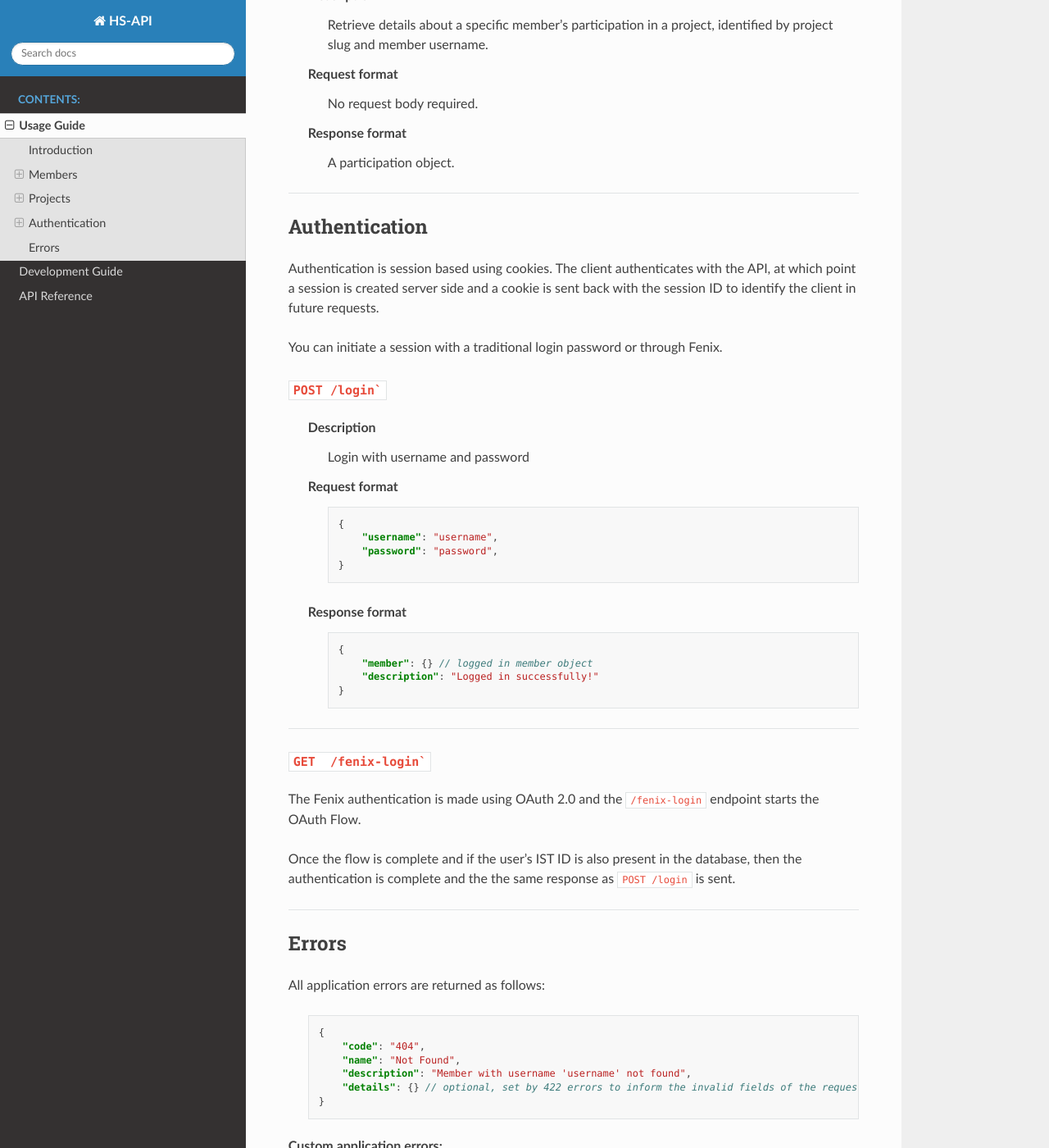
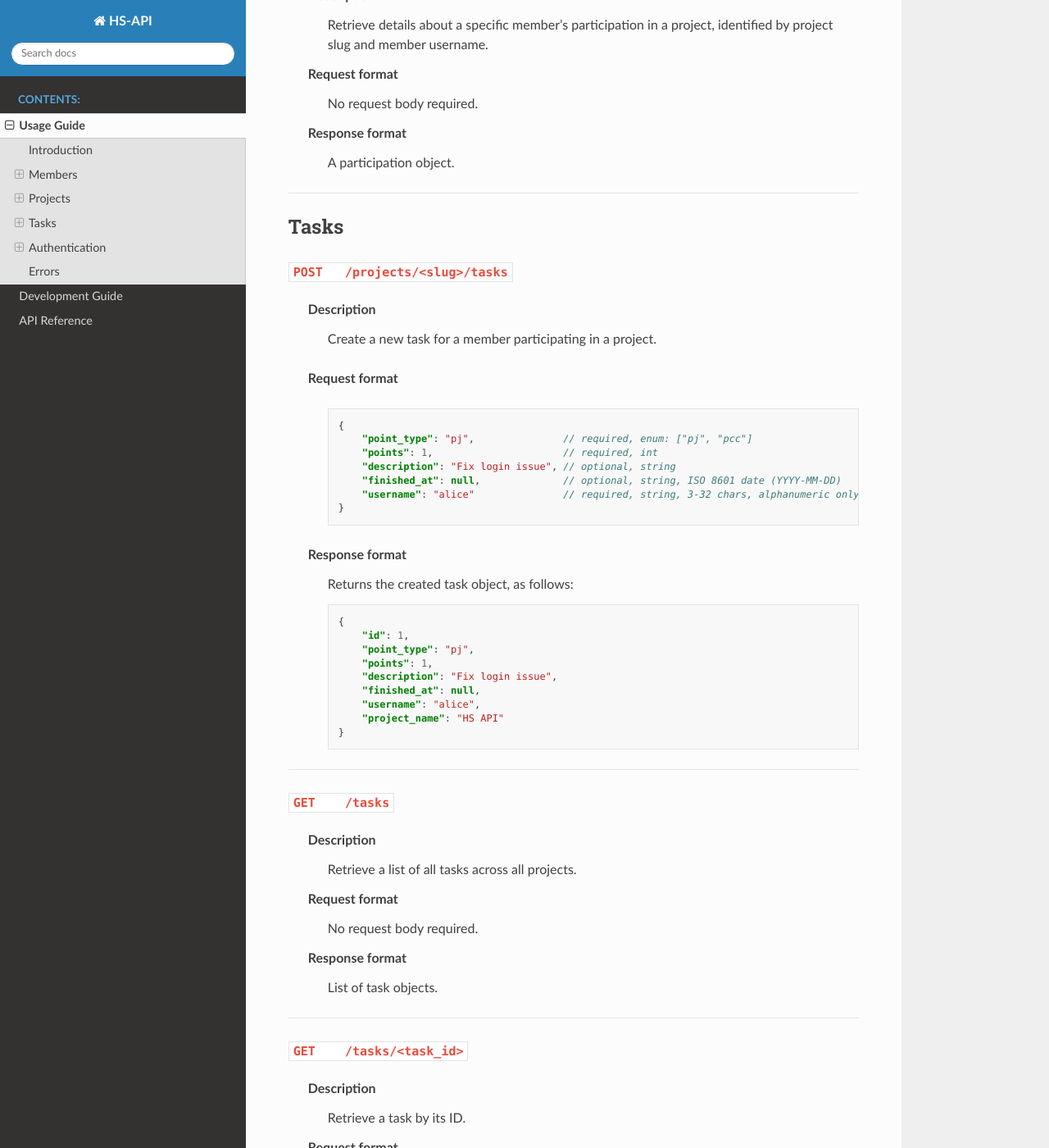
Before and after one commit to HackerSchool/HS-API, a Sphinx documentation site: the page built from docs/usage-guide/index.rst, in a window 1280 px wide and 1400 px high, scrolled down 7797 px. Shown: the whole window at 82% size. Built offline with Sphinx 7.4.7 and the Read the Docs theme 3.1.0, drawn with Linux system fonts in a browser that asks for light colours; pages that are not in the unit, such as notebooks, are missing from menus; some of the changed text lies outside the part shown.

Commit message:
docs: add tasks documentation

````diff
--- a/docs/usage-guide/index.rst
+++ b/docs/usage-guide/index.rst
@@ -46,7 +46,7 @@
 ----
 
 ``GET    /members``
-~~~~~~~~~~~~~~~~~~
+~~~~~~~~~~~~~~~~~~~~
     **Description**
         Retrieve a list of all registered members.
 
@@ -59,7 +59,7 @@
 ----
 
 ``GET    /members/<username>``
-~~~~~~~~~~~~~~~~~~~~~~~~~~~~~
+~~~~~~~~~~~~~~~~~~~~~~~~~~~~~~
     **Description**
         Retrieve member by username.
 
@@ -72,7 +72,7 @@
 ----
 
 ``PUT    /members/<username>``
-~~~~~~~~~~~~~~~~~~~~~~~~~~~~
+~~~~~~~~~~~~~~~~~~~~~~~~~~~~~~
     **Description**
         Update an existing member’s information by their username.
 
@@ -122,7 +122,7 @@
 ----
 
 ``GET    /members/<username>/image``
-~~~~~~~~~~~~~~~~~~~~~~~~~~~~~~~~~~~
+~~~~~~~~~~~~~~~~~~~~~~~~~~~~~~~~~~~~~
     **Description**
         Retrieve the profile image of a member by their username.
 
@@ -135,7 +135,7 @@
 ----
 
 ``POST   /members/<username>/image``
-~~~~~~~~~~~~~~~~~~~~~~~~~~~~~~~~~~~~
+~~~~~~~~~~~~~~~~~~~~~~~~~~~~~~~~~~~~~
     **Description**
         Update the profile image of a member by their username.
 
@@ -156,7 +156,7 @@
 ----
 
 ``GET    /members/<username>/participations/``
-~~~~~~~~~~~~~~~~~~~~~~~~~~~~~~~~~~~~~~~~~~~
+~~~~~~~~~~~~~~~~~~~~~~~~~~~~~~~~~~~~~~~~~~~~~~~
     **Description**
         Get list of member's participations by username.
 
@@ -214,7 +214,7 @@
 ----
 
 ``GET    /projects``
-~~~~~~~~~~~~~~~~~~~~
+~~~~~~~~~~~~~~~~~~~~~
     **Description**
         Retrieve a list of all projects.
 
@@ -226,7 +226,7 @@
 ----
 
 ``GET    /projects/<slug>``
-~~~~~~~~~~~~~~~~~~~~~~~~~~
+~~~~~~~~~~~~~~~~~~~~~~~~~~~~
     **Description**
         Get a project by slug.
 
@@ -284,7 +284,7 @@
 ----
 
 ``GET    /projects/<slug>/image``
-~~~~~~~~~~~~~~~~~~~~~~~~~~~~~~~~
+~~~~~~~~~~~~~~~~~~~~~~~~~~~~~~~~~~~~
     **Description**
         Retrieve the profile image of a member by their username.
 
@@ -362,7 +362,7 @@
 
 
 ``GET    /projects/<slug>/participations/<username>``
-~~~~~~~~~~~~~~~~~~~~~~~~~~~~~~~~~~~~~~~~~~~~~~~~~~~
+~~~~~~~~~~~~~~~~~~~~~~~~~~~~~~~~~~~~~~~~~~~~~~~~~~~~~~~
     **Description**
         Retrieve details about a specific member’s participation in a project, identified by project slug and member username.
 
@@ -372,8 +372,133 @@
     **Response format**
         A participation object.
 
+----
+
+Tasks
+------
+
+``POST   /projects/<slug>/tasks``
+~~~~~~~~~~~~~~~~~~~~~~~~~~~~~~~~~~
+    **Description**
+        Create a new task for a member participating in a project.
+
+    **Request format**
+
+        .. code-block:: json
+
+            {
+                "point_type": "pj",               // required, enum: ["pj", "pcc"]
+                "points": 1,                      // required, int
+                "description": "Fix login issue", // optional, string
+                "finished_at": null,              // optional, string, ISO 8601 date (YYYY-MM-DD)
+                "username": "alice"               // required, string, 3-32 chars, alphanumeric only
+            }
+
+    **Response format**
+        Returns the created task object, as follows:
+
+        .. code-block:: json
+
+            {
+                "id": 1,
+                "point_type": "pj",
+                "points": 1,
+                "description": "Fix login issue",
+                "finished_at": null,
+                "username": "alice",
+                "project_name": "HS API"
+            }
 
 ----
+
+``GET    /tasks``
+~~~~~~~~~~~~~~~~~~
+    **Description**
+        Retrieve a list of all tasks across all projects.
+
+    **Request format**
+        No request body required.
+
+    **Response format**
+        List of task objects.
+
+----
+
+``GET    /tasks/<task_id>``
+~~~~~~~~~~~~~~~~~~~~~~~~~~~
+    **Description**
+        Retrieve a task by its ID.
+
+    **Request format**
+        No request body required.
+
+    **Response format**
+        The task object with given ID.
+
+``PUT    /tasks/<task_id>``
+~~~~~~~~~~~~~~~~~~~~~~~~~~~
+    **Description**
+        Update an existing task by its ID.
+
+    **Request format**
+        Updated task object.
+
+        .. code-block:: json
+
+            {
+                "point_type": "pj",                   // optional, enum: ["pj", "pcc"]
+                "points": 10,                         // optional, int
+                "description": "Implement dashboard", // optional, string
+                "finished_at": "2025-08-20"           // optional, string, ISO 8601 date (YYYY-MM-DD)
+            }
+
+    **Response format**
+        Updated task object.
+
+----
+
+``DELETE /tasks/<task_id>``
+~~~~~~~~~~~~~~~~~~~~~~~~~~~~
+    **Description**
+        Delete a task by its ID.
+
+    **Request format**
+        No request body required.
+
+    **Response format**
+
+        .. code-block:: json
+
+            {
+                "description": "Task deleted successfully",
+                "id": 123
+            }
+
+----
+
+``GET    /projects/<slug>/tasks``
+~~~~~~~~~~~~~~~~~~~~~~~~~~~~~~~~~
+    **Description**
+        Retrieve all tasks associated with a specific project.
+
+    **Request format**
+        No request body required.
+
+    **Response format**
+        List of tasks belonging to the given project.
+
+----
+
+``GET    /members/<username>/tasks``
+~~~~~~~~~~~~~~~~~~~~~~~~~~~~~~~~~~~~
+    **Description**
+        Retrieve all tasks assigned to a specific member across all projects.
+
+    **Request format**
+        No request body required.
+
+    **Response format**
+        List of tasks done by given member.
 
 Authentication
 ----------------
@@ -383,7 +508,7 @@
 
 You can initiate a session with a traditional login password or through Fenix.
 
-``POST /login```
+``POST /login``
 ~~~~~~~~~~~~~~~~~~~
     **Description**
         Login with username and password
@@ -406,12 +531,12 @@
 
 ----
 
-``GET  /fenix-login```
-~~~~~~~~~~~~~~~~~~~
-The Fenix authentication is made using OAuth 2.0 and the ``/fenix-login`` endpoint starts the OAuth Flow.
+``GET  /fenix-login``
+~~~~~~~~~~~~~~~~~~~~~~~
+The Fenix authentication is made using OAuth 2.0 and the ``/fenix-login`` endpoint starts the OAuth Flow. Provide a ``?next=`` query parameter with the
+URL to where the user should be redirected to on the frontend once the flow is completed.
 
-Once the flow is complete and if the user's IST ID is also present in the database, then the authentication is complete and the
-the same response as ``POST /login`` is sent.
+When the flow is complete and, if the user's IST ID is also present in the database, then the authentication is complete and the user is redirected to the ``next`` param provided. The user is redirected with the following query parameters: ``?login=success&username=<username>`` or simply ``?login=fail`` if the authentication fails.
 
 ----
 
````
